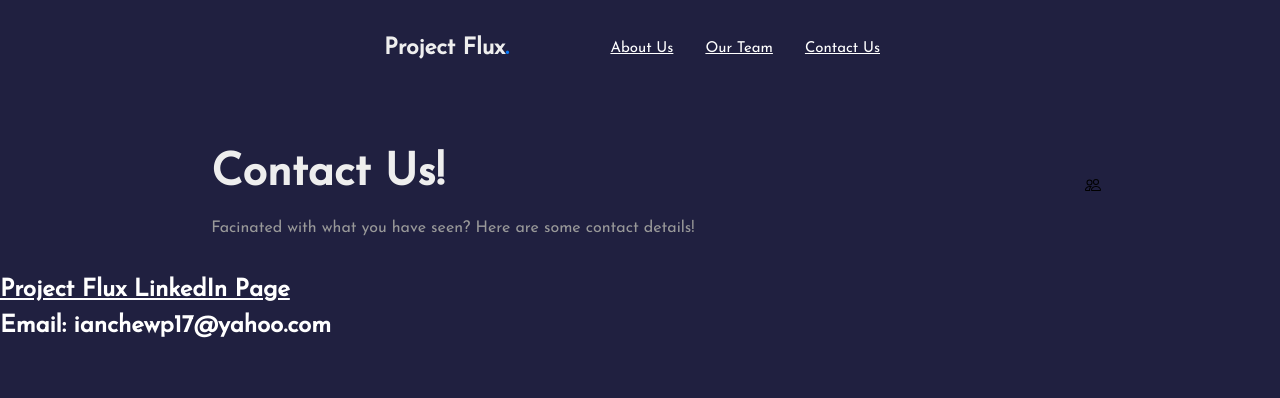
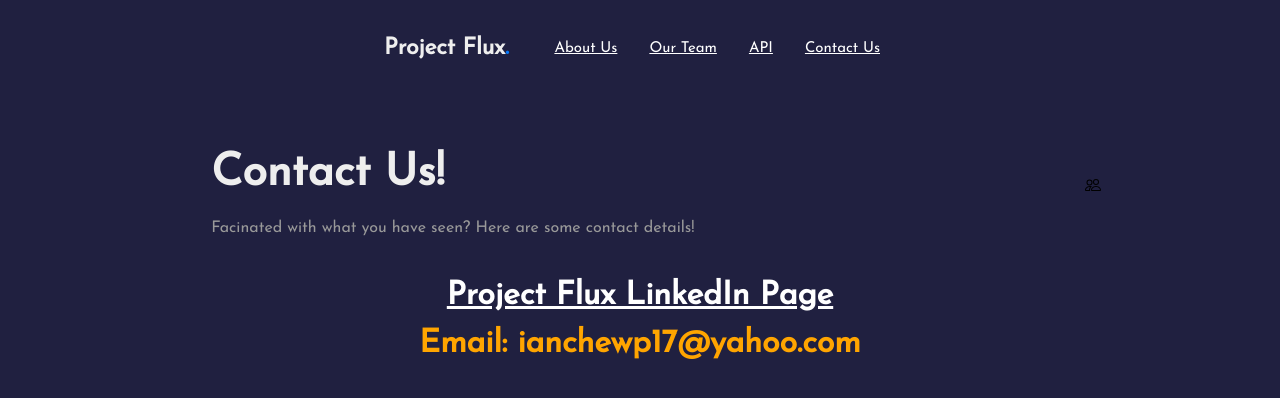
Before and after one commit to AndreLiu1225/ProjectFlux, a Flask app: page /contactUs in a window 1280 px wide. Shown: the top 398 px of the page. Run offline with Flask 2, Linux system fonts and the light colour scheme.

Commit message:
Update contact_us.html

```diff
--- a/templates/contact_us.html
+++ b/templates/contact_us.html
@@ -13,8 +13,9 @@
       <div class="left">
         <h1 class="logo">Project Flux<span>.</span></h1>
         <ul>
-          <li><a href="/index">About Us</li>
-          <li><a href="/our_team">Our Team</a></li>
+          <li class="active"><a href="/">About Us</a></li>
+          <li><a href="/team">Our Team</a></li>
+          <li><a href="/api">API</a></li>
           <li class="active"><a href="#">Contact Us</a></li>
         </ul>
       </div>
@@ -28,9 +29,9 @@
       <path d="M15 14s1 0 1-1-1-4-5-4-5 3-5 4 1 1 1 1h8zm-7.978-1A.261.261 0 0 1 7 12.996c.001-.264.167-1.03.76-1.72C8.312 10.629 9.282 10 11 10c1.717 0 2.687.63 3.24 1.276.593.69.758 1.457.76 1.72l-.008.002a.274.274 0 0 1-.014.002H7.022zM11 7a2 2 0 1 0 0-4 2 2 0 0 0 0 4zm3-2a3 3 0 1 1-6 0 3 3 0 0 1 6 0zM6.936 9.28a5.88 5.88 0 0 0-1.23-.247A7.35 7.35 0 0 0 5 9c-4 0-5 3-5 4 0 .667.333 1 1 1h4.216A2.238 2.238 0 0 1 5 13c0-1.01.377-2.042 1.09-2.904.243-.294.526-.569.846-.816zM4.92 10A5.493 5.493 0 0 0 4 13H1c0-.26.164-1.03.76-1.724.545-.636 1.492-1.256 3.16-1.275zM1.5 5.5a3 3 0 1 1 6 0 3 3 0 0 1-6 0zm3-2a2 2 0 1 0 0 4 2 2 0 0 0 0-4z"/>
     </svg>
     </section>
-    <section style="align-items: center">
+    <div align="center">
       <h1><a href="https://www.linkedin.com/company/projectflux/">Project Flux LinkedIn Page</a></h1>
-      <h1 style="color: white">Email: ianchewp17@yahoo.com</h1>
-    </section>
+      <h1 style="color: white"><b>Email: ianchewp17@yahoo.com</b></h1>
+    </div>
   </body>
 </html>
```
